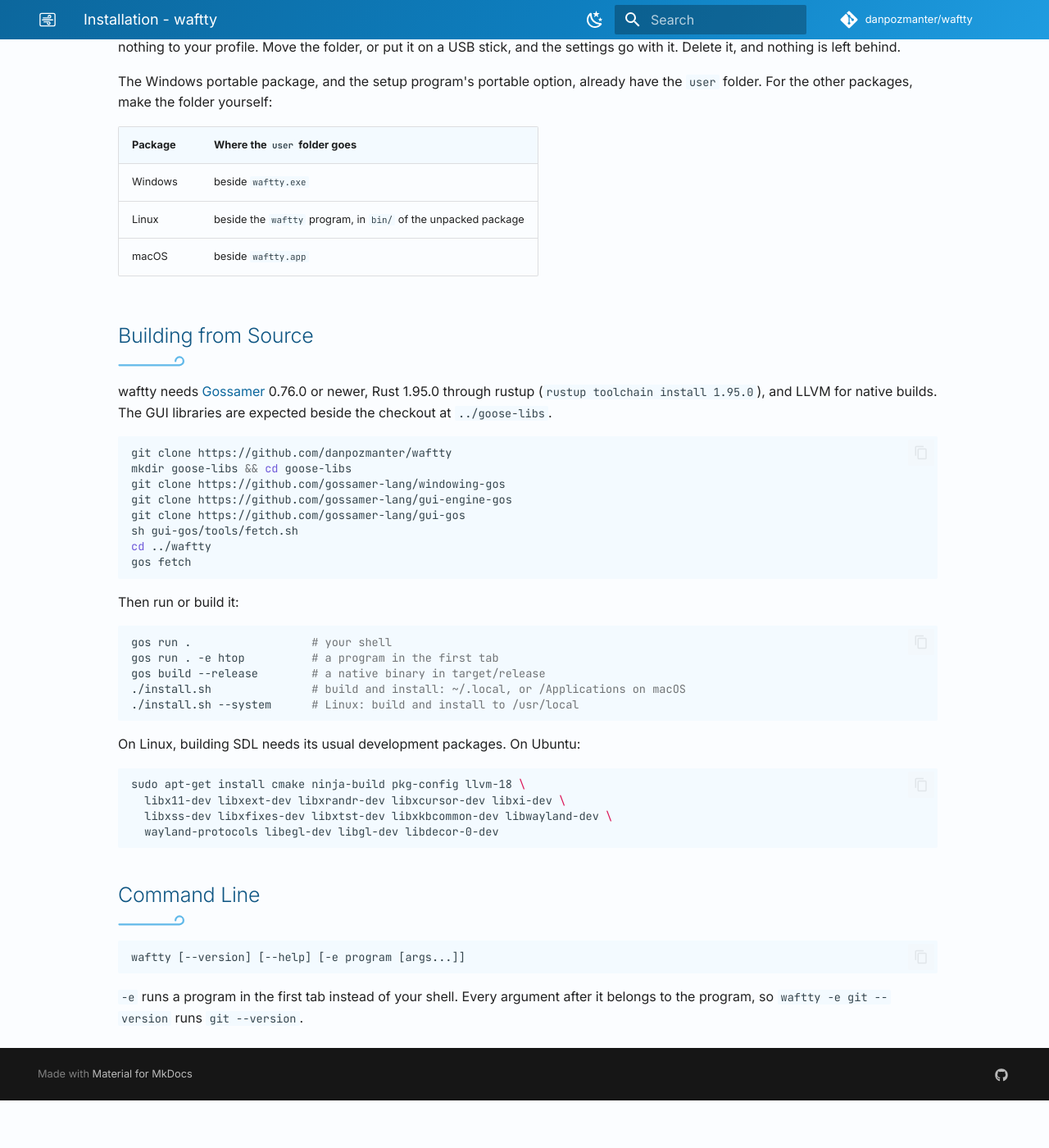
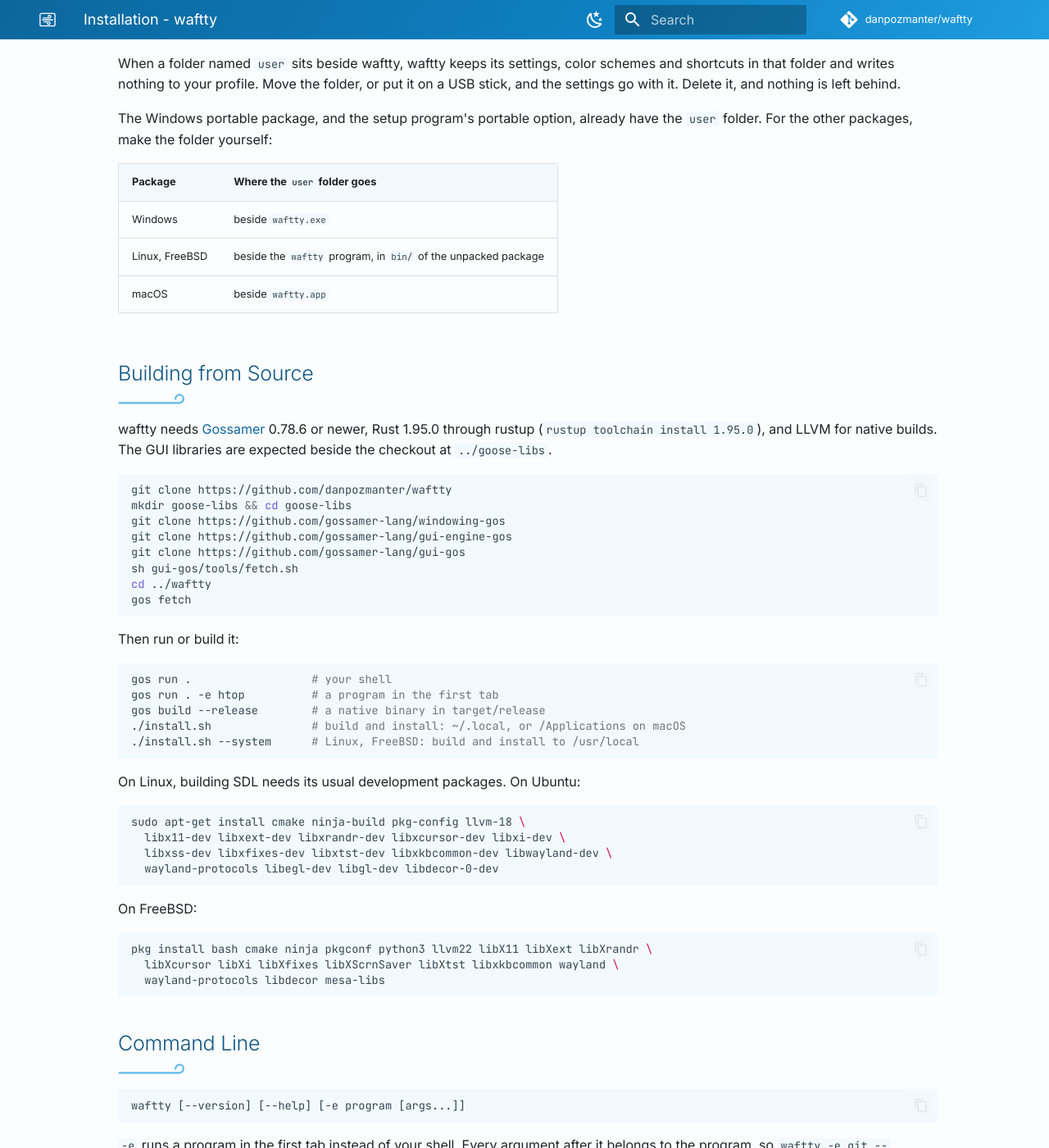
Before and after one commit to danpozmanter/waftty, an MkDocs documentation site: the page built from docs_src/installation.md, in a window 1280 px wide and 1400 px high, scrolled down 1503 px. Shown: the whole window at 82% size. Built offline with MkDocs 1.6.1 and Material for MkDocs 9.7.7, drawn with Linux system fonts in a browser that asks for light colours; comment, search, counter and statistics services are not loaded; before the commit the page ends 2845 px from its top, so only the background shows below that; some of the changed text lies outside the part shown.

Commit message:
0.6.1 - Cursor blinking and FreeBSD support
Claude-Session: https://claude.ai/code/session_01B8x9mbttufa62JiC6ZS4NY

````diff
--- a/docs_src/installation.md
+++ b/docs_src/installation.md
@@ -1,6 +1,6 @@
 ---
 title: Installation - waftty
-description: Install waftty on Linux, macOS or Windows from a release package, or build it from source with the Gossamer toolchain.
+description: Install waftty on Linux, FreeBSD, macOS or Windows from a release package, or build it from source with the Gossamer toolchain.
 ---
 
 # Installation
@@ -16,6 +16,7 @@ Download the package for your platform from the
 | Fedora, openSUSE, RHEL | `waftty-VERSION-1.x86_64.rpm` | glibc 2.39 or newer (Fedora 40 and later) |
 | Any Linux x86_64 | `waftty-VERSION-x86_64.AppImage` | glibc 2.39 or newer; nothing to install |
 | Any Linux x86_64 | `waftty-VERSION-linux-x86_64.tar.gz` | glibc 2.39 or newer (Ubuntu 24.04 and later) |
+| FreeBSD x86_64 | `waftty-VERSION-freebsd-x86_64.tar.gz` | FreeBSD 15 or newer |
 | macOS, Apple Silicon | `waftty-VERSION-macos-aarch64.zip` | macOS 12 or newer on an M-series Mac |
 | macOS, Intel | `waftty-VERSION-macos-x86_64.zip` | macOS 12 or newer on an Intel Mac |
 | Windows x86_64 | `waftty-VERSION-x86_64-setup.exe` | Windows 10 or newer |
@@ -53,6 +54,20 @@ Not sure which Mac you have? Open the Apple menu and choose About This Mac:
     The installer places the binary in `PREFIX/bin`, a desktop entry in
     `PREFIX/share/applications`, and the icon in the hicolor theme, so waftty
     shows up in your application launcher.
+
+=== "FreeBSD"
+
+    Unpack the tarball and run its installer:
+
+    ```sh
+    tar -xzf waftty-*-freebsd-x86_64.tar.gz
+    cd waftty-*-freebsd-x86_64
+    ./install.sh                          # installs to ~/.local
+    sudo env PREFIX=/usr/local ./install.sh   # or system-wide
+    ```
+
+    It places the binary, desktop entry and icon as the Linux installer
+    does. waftty runs on X11 or Wayland.
 
 === "macOS"
 
@@ -100,12 +115,12 @@ packages, make the folder yourself:
 | Package | Where the `user` folder goes |
 |---|---|
 | Windows | beside `waftty.exe` |
-| Linux | beside the `waftty` program, in `bin/` of the unpacked package |
+| Linux, FreeBSD | beside the `waftty` program, in `bin/` of the unpacked package |
 | macOS | beside `waftty.app` |
 
 ## Building from Source
 
-waftty needs [Gossamer](https://github.com/gossamer-lang/gossamer) 0.76.0 or
+waftty needs [Gossamer](https://github.com/gossamer-lang/gossamer) 0.78.6 or
 newer, Rust 1.95.0 through rustup (`rustup toolchain install 1.95.0`), and
 LLVM for native builds. The GUI libraries are expected beside the checkout at
 `../goose-libs`.
@@ -128,7 +143,7 @@ gos run .                  # your shell
 gos run . -e htop          # a program in the first tab
 gos build --release        # a native binary in target/release
 ./install.sh               # build and install: ~/.local, or /Applications on macOS
-./install.sh --system      # Linux: build and install to /usr/local
+./install.sh --system      # Linux, FreeBSD: build and install to /usr/local
 ```
 
 On Linux, building SDL needs its usual development packages. On Ubuntu:
@@ -140,6 +155,14 @@ sudo apt-get install cmake ninja-build pkg-config llvm-18 \
   wayland-protocols libegl-dev libgl-dev libdecor-0-dev
 ```
 
+On FreeBSD:
+
+```sh
+pkg install bash cmake ninja pkgconf python3 llvm22 libX11 libXext libXrandr \
+  libXcursor libXi libXfixes libXScrnSaver libXtst libxkbcommon wayland \
+  wayland-protocols libdecor mesa-libs
+```
+
 ## Command Line
 
 ```text
--- a/project.toml
+++ b/project.toml
@@ -1,7 +1,7 @@
 [project]
 id = "dev.gossamer/waftty"
-version = "0.6.0"
-gossamer-version = "^v0.78.5"
+version = "0.6.1"
+gossamer-version = "^v0.78.6"
 # A GUI application: Windows opens no console window beside it.
 windows-subsystem = "windows"
 authors = ["Dan Pozmanter"]
````
Also changed, not shown: CHANGELOG.md (+6 -0 lines), README.md (+4 -3 lines), docs_src/assets/screenshot.png, 9 other files.
